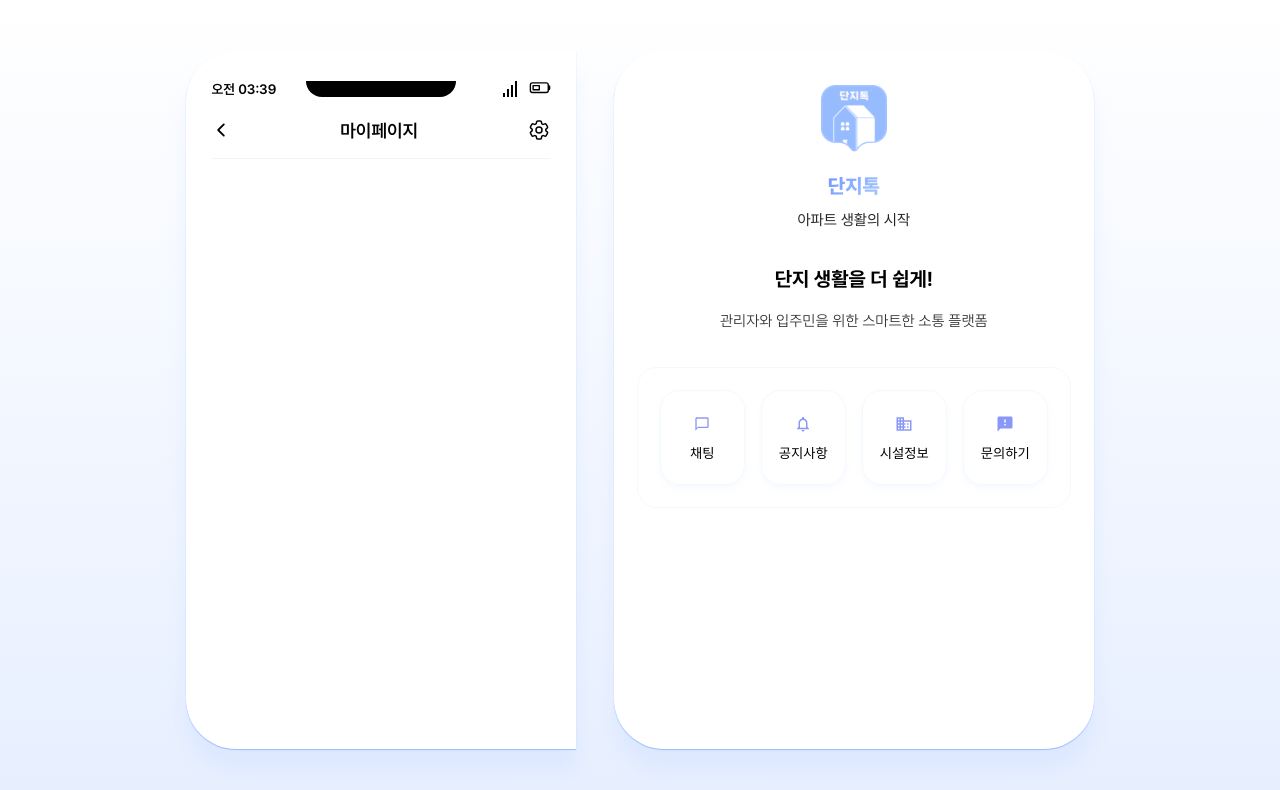
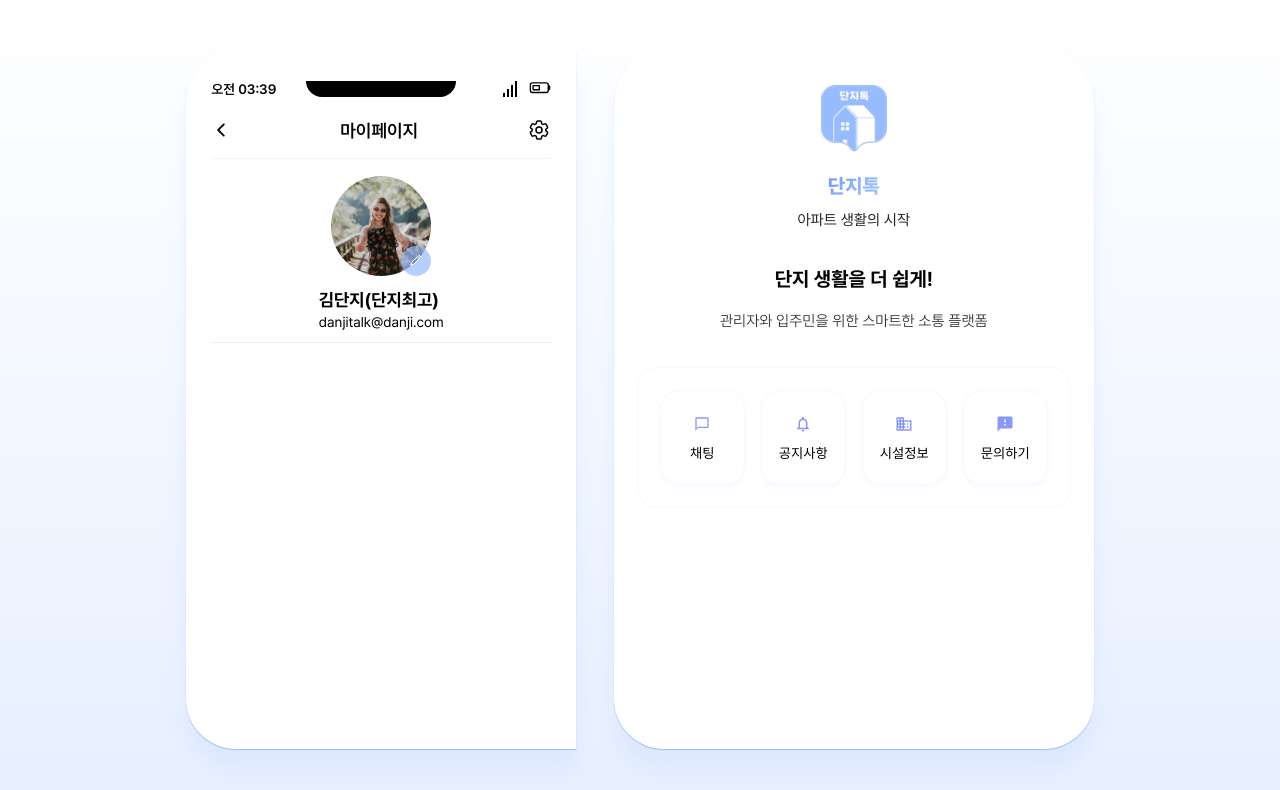
Before and after one commit to Danji-project/danji-project-FE, a React (Vite) app: page /my-page in a window 1280 px wide. Shown: the top 790 px of the page. Built offline with nearby package versions, Linux system fonts and the light colour scheme; a web font is replaced by a local one.

Commit message:
chore: Profile Part

```diff
--- a/src/pages/login/loginPage.tsx
+++ b/src/pages/login/loginPage.tsx
@@ -6,7 +6,7 @@ import { useNavigate } from "react-router-dom";
 import { API_ENDPOINTS } from "../../api/endpoints";
 import axios from "axios";
 
-import { Checkbox } from "../../components/Checkbox/Checkbox";
+import { Checkbox } from "../../components/checkbox/Checkbox";
 import InputFiled from "../../components/input-filed/InputField";
 import Header from "../../layouts/Header";
 
--- /dev/null
+++ b/src/pages/my-pages/MyPage.module.scss
@@ -0,0 +1,49 @@
+.my__page {
+  margin-top: 1.125rem;
+  padding-bottom: 0.775rem;
+  border-bottom: 1px solid rgb(237, 237, 237);
+  &__profile__info {
+    display: flex;
+    flex-direction: column;
+    align-items: center;
+  }
+  &__img__wrapper {
+    position: relative;
+  }
+  &__profile__img {
+    width: 100px;
+    height: 100px;
+    border-radius: 50%;
+    overflow: hidden;
+    img {
+      width: 100%;
+      height: 100%;
+      object-fit: cover;
+    }
+  }
+  &__profile__img__button {
+    position: absolute;
+    bottom: 0;
+    right: 0;
+    width: 30px;
+    height: 30px;
+    background-color: rgba(151, 187, 255, 0.7);
+    border-radius: 50%;
+    cursor: pointer;
+  }
+  &__profile__info__text {
+    &__name {
+      font-size: 1.1rem;
+      font-weight: 700;
+      color: #000;
+      margin-top: 0.775rem;
+    }
+    &__email {
+      font-size: 0.875rem;
+      font-weight: 400;
+      color: #000;
+      margin-top: 0.25rem;
+      text-align: center;
+    }
+  }
+}
--- a/src/pages/my-pages/MyPage.tsx
+++ b/src/pages/my-pages/MyPage.tsx
@@ -1,7 +1,37 @@
-import React from "react";
+import styles from "./MyPage.module.scss";
+
+const ProfileInfo = () => {
+  return (
+    <div className={styles["my__page__profile__info"]}>
+      <div className={styles["my__page__img__wrapper"]}>
+        <div className={styles["my__page__profile__img"]}>
+          <img src={"/profile_imgSrc.jpg"} alt="profile" />
+        </div>
+        <button
+          type="button"
+          className={styles["my__page__profile__img__button"]}
+        >
+          <img src={"/write.svg"} alt="write" />
+        </button>
+      </div>
+      <div className={styles["my__page__profile__info__text"]}>
+        <h1 className={styles["my__page__profile__info__text__name"]}>
+          김단지(단지최고)
+        </h1>
+        <h2 className={styles["my__page__profile__info__text__email"]}>
+          danjitalk@danji.com
+        </h2>
+      </div>
+    </div>
+  );
+};
 
 const MyPage = () => {
-  return <div></div>;
+  return (
+    <div className={styles["my__page"]}>
+      <ProfileInfo />
+    </div>
+  );
 };
 
 export default MyPage;
```
Also changed, not shown: public/profile_imgSrc.jpg (added), public/write.svg (added).
